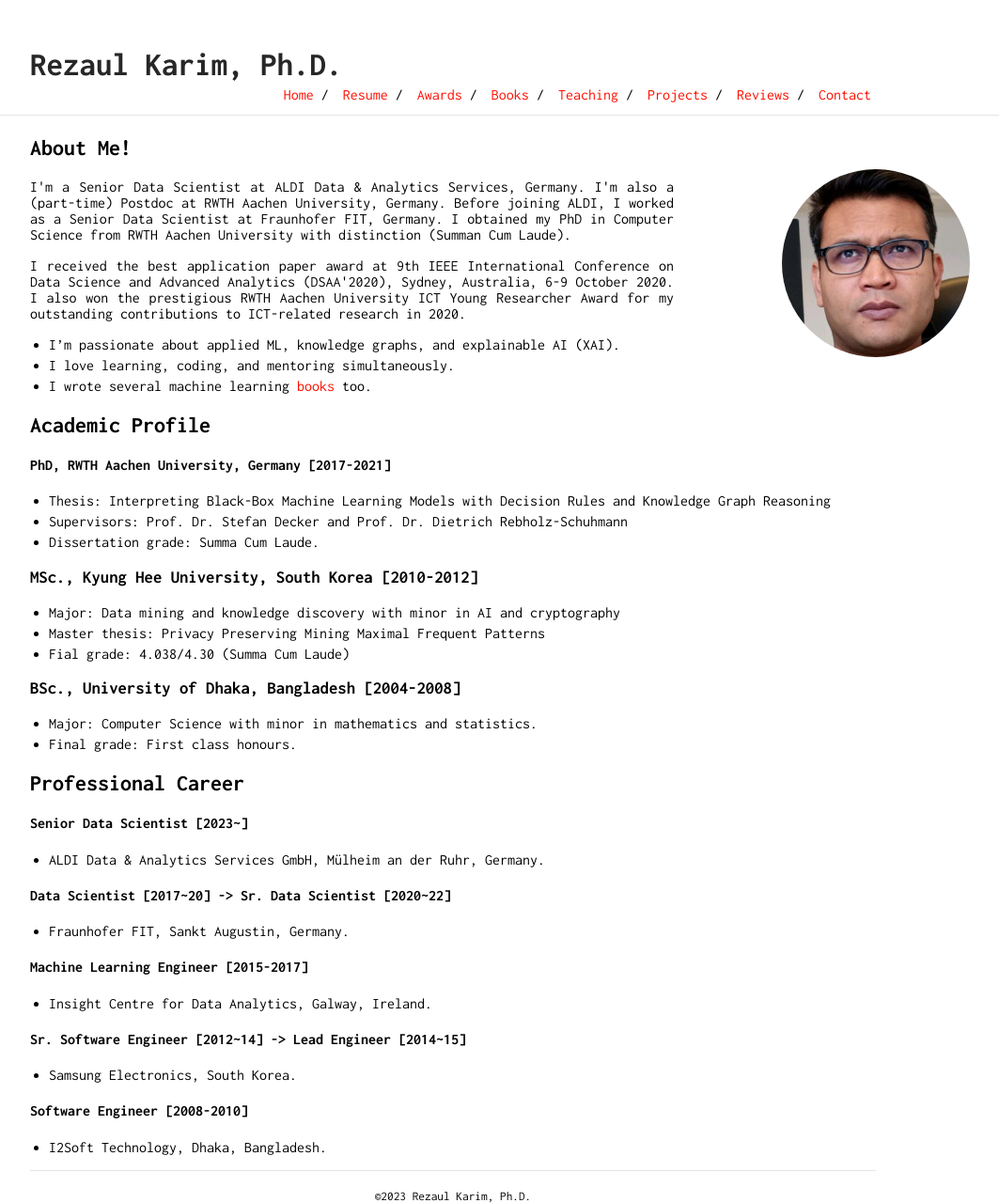
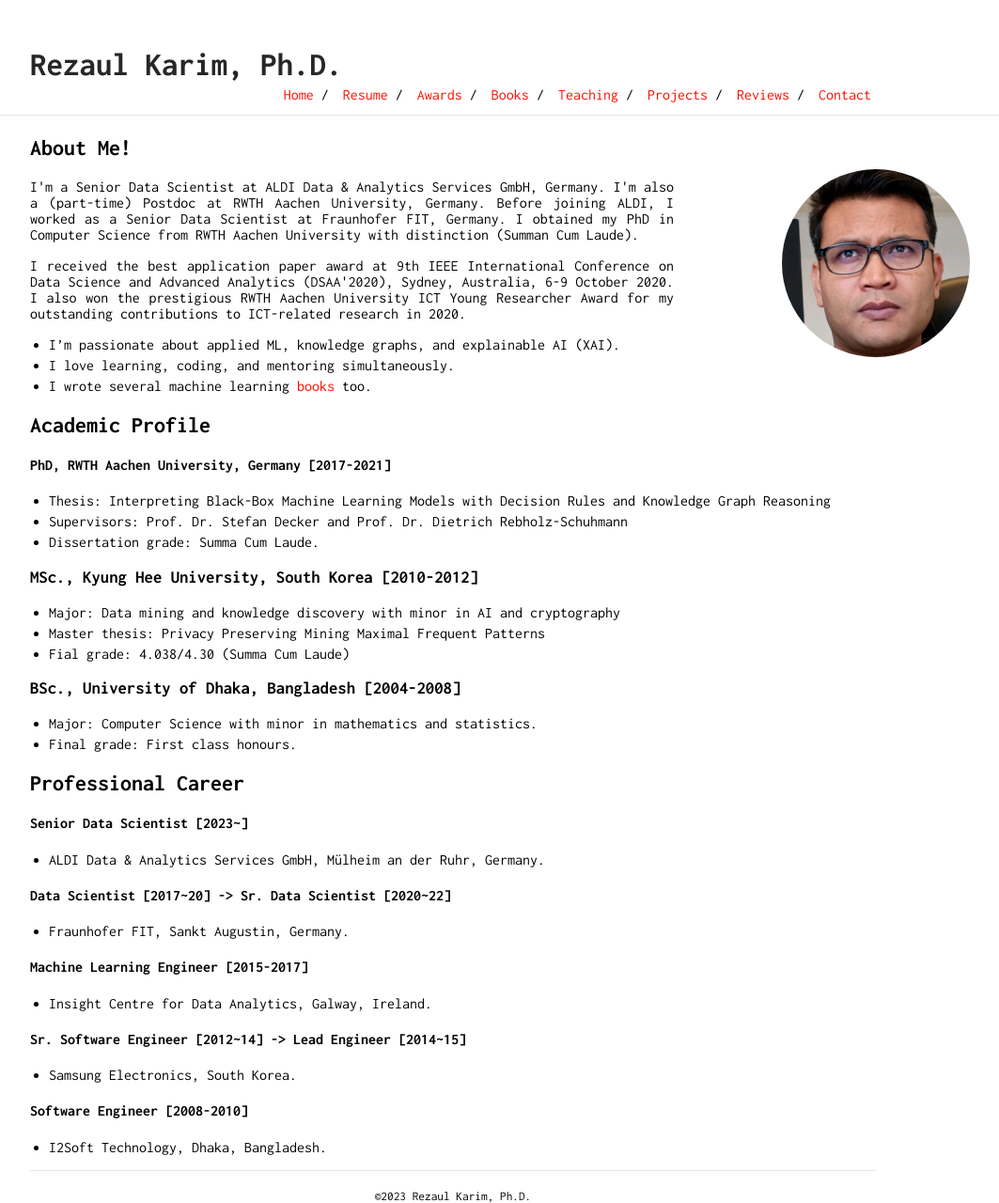
Before and after one commit to rezacsedu/rezacsedu.github.io, a Jekyll site: the page built from index.md, in a window 1280 px wide. Shown: the whole page at 94% size, without its empty margins (158-1221 px from the left). Built offline with Jekyll 4.4.1, drawn with Linux system fonts in a browser that asks for light colours; our own code applies the rules of GitHub Pages for plain Markdown files.

Commit message:
Update index.md

```diff
--- a/index.md
+++ b/index.md
@@ -1,7 +1,7 @@
 ## About Me!
 <img class="profile-picture" src="img/1664312512000.jpg" width="100">
 
-<p style='text-align: justify;'> I'm a Senior Data Scientist at ALDI Data & Analytics Services, Germany. I'm also a (part-time) Postdoc at RWTH Aachen University, Germany. Before joining ALDI, I worked as a Senior Data Scientist at Fraunhofer FIT, Germany. I obtained my PhD in Computer Science from RWTH Aachen University with distinction (Summan Cum Laude).</p>
+<p style='text-align: justify;'> I'm a Senior Data Scientist at ALDI Data & Analytics Services GmbH, Germany. I'm also a (part-time) Postdoc at RWTH Aachen University, Germany. Before joining ALDI, I worked as a Senior Data Scientist at Fraunhofer FIT, Germany. I obtained my PhD in Computer Science from RWTH Aachen University with distinction (Summan Cum Laude).</p>
 
 <p style='text-align: justify;'> I received the best application paper award at 9th IEEE International Conference on Data Science and Advanced Analytics (DSAA'2020),  Sydney, Australia, 6-9 October 2020. I also won the prestigious RWTH Aachen University ICT Young Researcher Award for my outstanding contributions to ICT-related research in 2020. </p>
 
```
